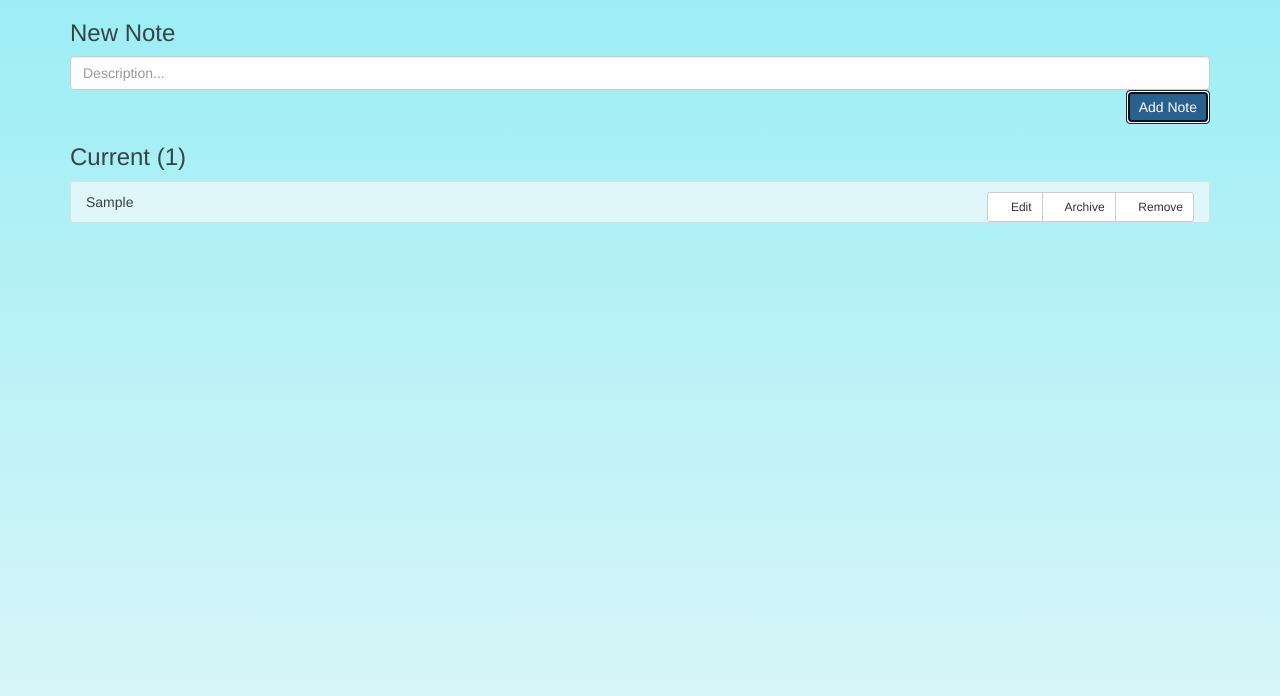
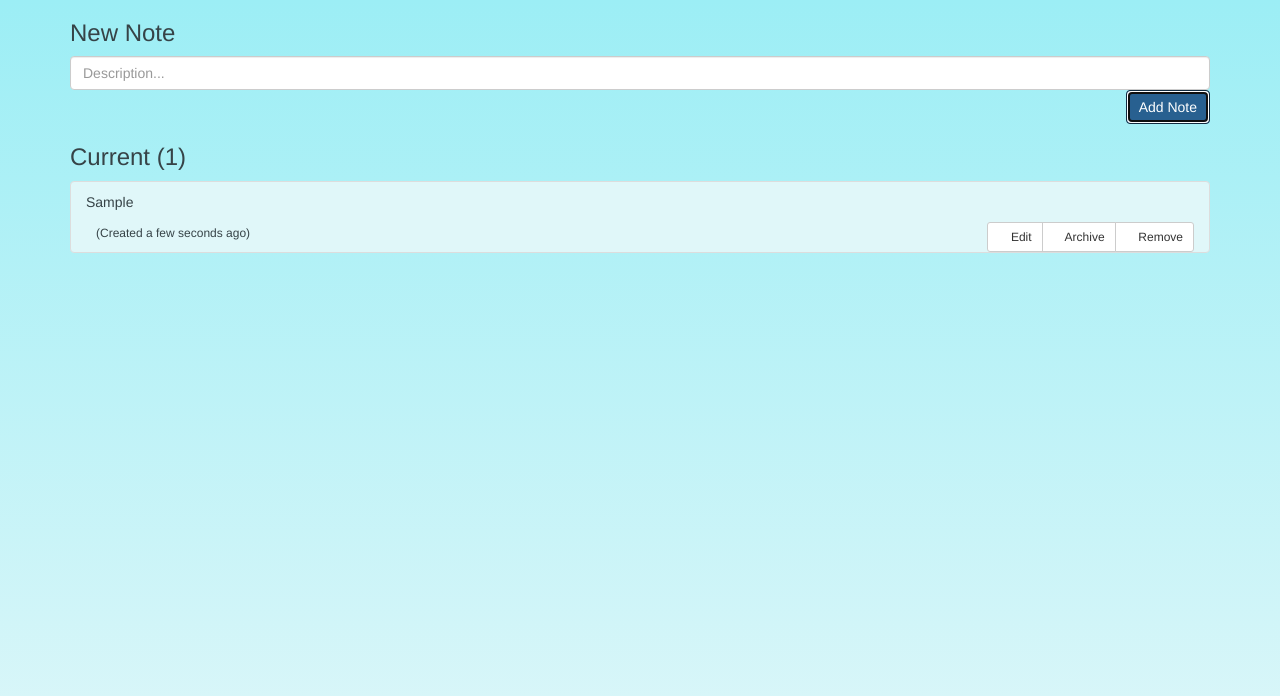
Before and after one commit to jdheywood/post-its, a Vue app: page / in a window 1280 px wide. Both pictures are taken after typing "Sample" into the empty fields and a click on the button "Add Note". Shown: the top 696 px of the page. Built offline with nearby package versions, Linux system fonts and the light colour scheme; a web font is replaced by a local one.

Commit message:
Basic validation when adding new note, must be at least 1 char long

```diff
--- a/package.json
+++ b/package.json
@@ -13,6 +13,7 @@
     "lint": "eslint --ext .js,.vue src test/unit/specs test/e2e/specs"
   },
   "dependencies": {
+    "moment": "^2.16.0",
     "vue": "^2.0.1"
   },
   "devDependencies": {
--- a/src/components/ArchivedNotes.vue
+++ b/src/components/ArchivedNotes.vue
@@ -3,7 +3,8 @@
     <h3 v-if="archived.length > 0">Archived ({{archived.length}})</h3>
     <ul class="list-group">
       <li class="list-group-item" v-for="note in archived">
-        {{note.body}}
+        <p>{{note.body}}</p>
+        <span class="created">(Created {{note.created | moment}})</span>
         <div class="btn-group">
           <button type="button" @click="remove(note)" class="btn btn-default btn-sm">
             <span class="glyphicon glyphicon-remove-circle"></span> Remove
@@ -14,16 +15,25 @@
   </div>
 </template>
 <script>
+  import moment from 'moment'
   export default{
     methods: {
       remove (note) {
         this.$store.dispatch('removeNote', note)
+      },
+      moment: function () {
+        return moment()
       }
     },
     computed: {
       archived () {
         return this.$store.getters.archivedNotes
       }
+    },
+    filters: {
+      moment: function (date) {
+        return moment(date).fromNow()
+      }
     }
   }
 </script>
--- a/src/components/CurrentNotes.vue
+++ b/src/components/CurrentNotes.vue
@@ -3,7 +3,8 @@
     <h3 v-if="notes.length > 0">Current ({{notes.length}})</h3>
     <ul class="list-group">
       <li class="list-group-item" v-for="note in notes">
-        {{note.body}}
+        <p>{{note.body}}</p>
+        <span class="created">(Created {{note.created | moment}})</span>
         <div class="btn-group">
           <button type="button" @click="edit(note)" class="btn btn-default btn-sm">
             <span class="glyphicon glyphicon-edit"></span> Edit
@@ -20,6 +21,7 @@
   </div>
 </template>
 <script>
+  import moment from 'moment'
   export default{
     methods: {
       edit (note) {
@@ -30,11 +32,19 @@ export default{
       },
       remove (note) {
         this.$store.dispatch('removeNote', note)
+      },
+      moment: function () {
+        return moment()
       }
     },
     computed: {
       notes () {
         return this.$store.getters.notes
+      }
+    },
+    filters: {
+      moment: function (date) {
+        return moment(date).fromNow()
       }
     }
   }
--- a/src/components/GetNote.vue
+++ b/src/components/GetNote.vue
@@ -15,8 +15,10 @@
         this.$store.dispatch('getNote', e.target.value)
       },
       addNote () {
-        this.$store.dispatch('addNote')
-        this.$store.dispatch('clearNote')
+        if (this.$store.state.newNote.length > 0) {
+          this.$store.dispatch('addNote')
+          this.$store.dispatch('clearNote')
+        }
       }
     },
     computed: {
--- a/src/store/store.js
+++ b/src/store/store.js
@@ -16,7 +16,8 @@ export default new Vuex.Store({
     ADD_NOTE (state) {
       state.notes.push({
         body: state.newNote,
-        archived: false
+        archived: false,
+        created: new Date()
       })
     },
     EDIT_NOTE (state, note) {
--- a/static/css/layout.css
+++ b/static/css/layout.css
@@ -17,3 +17,13 @@ body {
 #archived-notes ul li {
     background-color: #c6e7ef;
 }
+
+ul li span.created {
+    padding-left: 10px;
+    font-size: 12px;
+    font-weight: 300;
+}
+
+.container {
+    min-width: 470px;
+}
```
Lines whose indentation alone changed are shown as unchanged.
